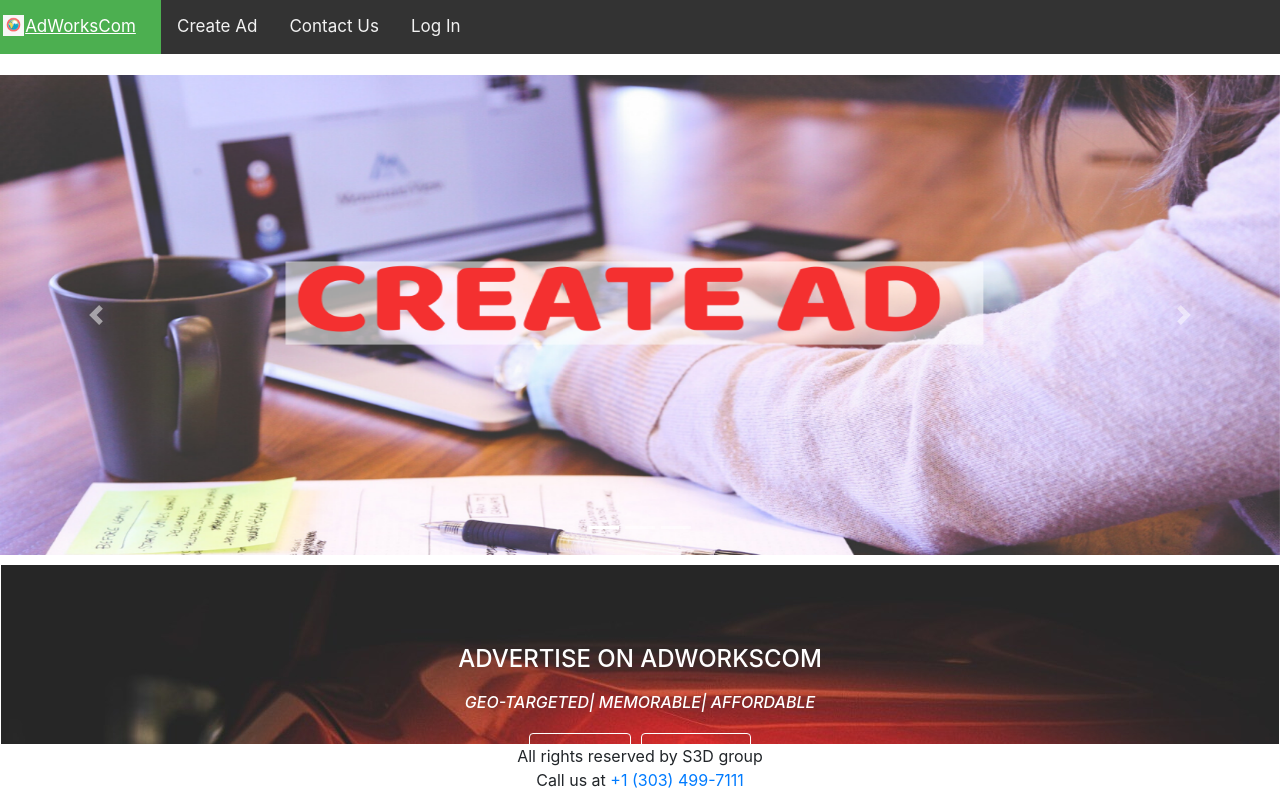
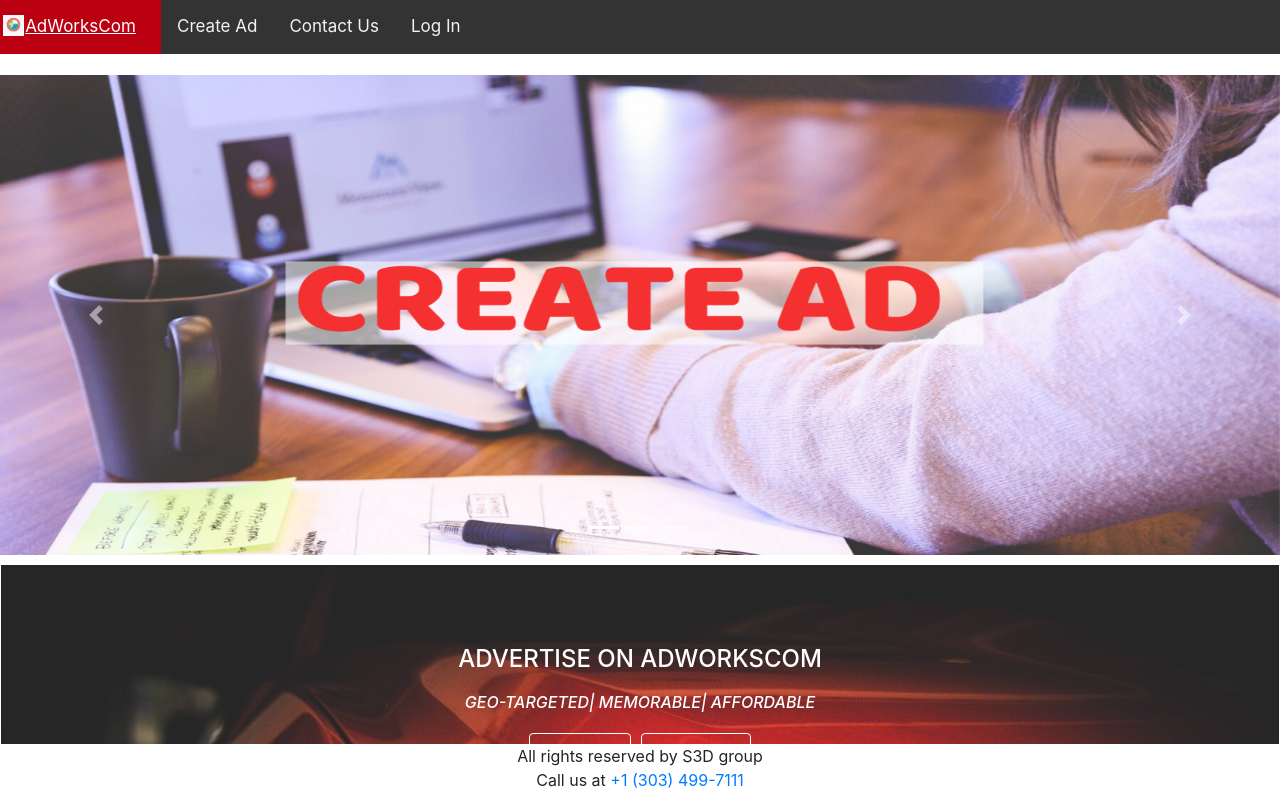
Before and after one commit to openS3D/AdworksCom, a Next.js app in the folder client/: page / in a window 1280 px wide. Built offline with nearby package versions, Linux system fonts and the light colour scheme.

Commit message:
Ad works banner Color change

```diff
--- a/client/hoc/layout/header/header.css
+++ b/client/hoc/layout/header/header.css
@@ -34,7 +34,7 @@
 
   /* Add an active class to highlight the current page */
   .topnav a.active {
-    background-color: #4CAF50;
+    background-color: #BB0011;
     color: white;
   }
 
```
